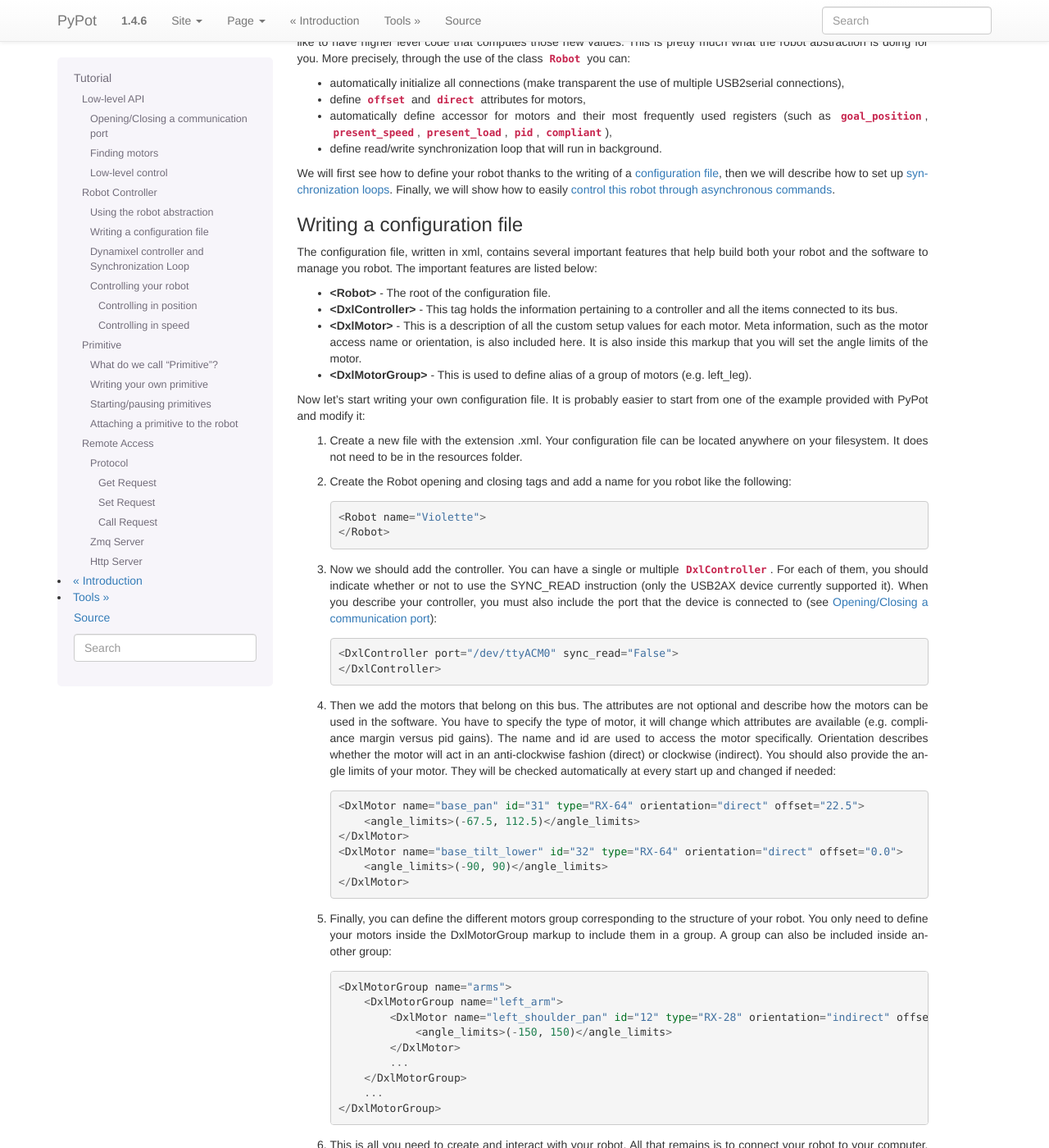
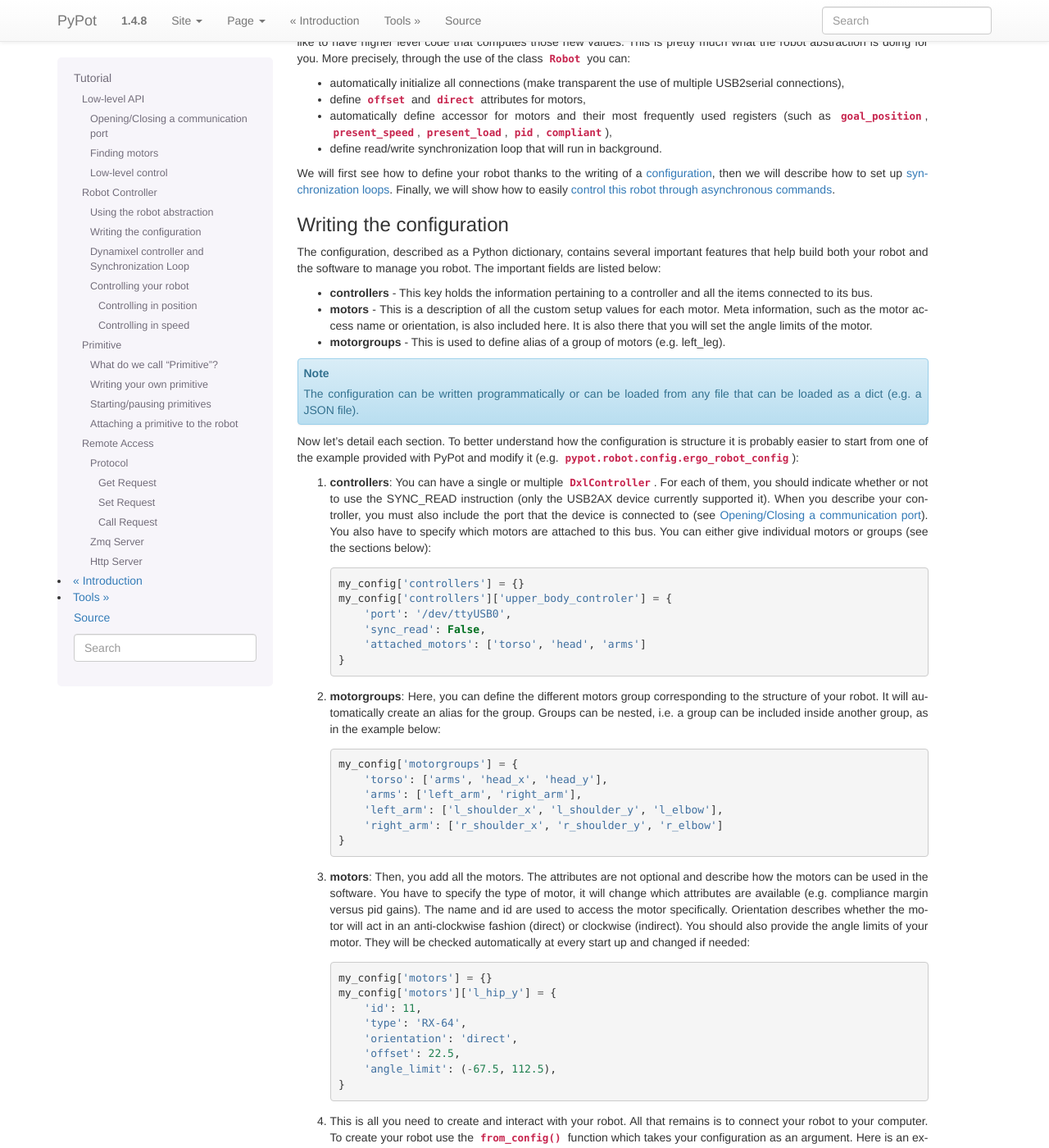
Before and after one commit to poppy-project/pypot, a Sphinx documentation site: the page built from doc/tutorial.rst, in a window 1280 px wide and 1400 px high, scrolled down 4247 px. Shown: the whole window at 82% size. Built offline with Sphinx 7.4.7, drawn with Linux system fonts in a browser that asks for light colours; some of the changed text lies outside the part shown.

Commit message:
Update the doc. to represent the new config functionalities.

```diff
--- a/doc/pypot.robot.rst
+++ b/doc/pypot.robot.rst
@@ -15,10 +15,10 @@
     :undoc-members:
     :show-inheritance:
 
-:mod:`xmlparser` Module
------------------------
+:mod:`config` Module
+--------------------
 
-.. automodule:: pypot.robot.xmlparser
+.. automodule:: pypot.robot.config
     :members:
     :undoc-members:
     :show-inheritance:
--- a/doc/tutorial.rst
+++ b/doc/tutorial.rst
@@ -197,68 +197,140 @@ While the :ref:`low_level` provides access to all functionalities of the dynamix
 * define read/write synchronization loop that will run in background.
 
 
-We will first see how to define your robot thanks to the writing of a :ref:`configuration file <config_file>`, then we will describe how to set up :ref:`synchronization loops <sync_loop>`. Finally, we will show how to easily :ref:`control this robot through asynchronous commands <control_robot>`.
+We will first see how to define your robot thanks to the writing of a :ref:`configuration <config_file>`, then we will describe how to set up :ref:`synchronization loops <sync_loop>`. Finally, we will show how to easily :ref:`control this robot through asynchronous commands <control_robot>`.
 
 
 
 .. _config_file:
 
-Writing a configuration file
-----------------------------
+Writing the configuration
+-------------------------
 
-The configuration file, written in xml, contains several important features that help build both your robot and the software to manage you robot. The important features are listed below:
+The configuration, described as a Python dictionary, contains several important features that help build both your robot and the software to manage you robot. The important fields are listed below:
 
-* **<Robot>** - The root of the configuration file.
-* **<DxlController>** - This tag holds the information pertaining to a controller and all the items connected to its bus.
-* **<DxlMotor>** - This is a description of all the custom setup values for each motor. Meta information, such as the motor access name or orientation, is also included here. It is also inside this markup that you will set the angle limits of the motor.
-* **<DxlMotorGroup>** - This is used to define alias of a group of motors (e.g. left_leg).
+* **controllers** - This key holds the information pertaining to a controller and all the items connected to its bus.
+* **motors** - This is a description of all the custom setup values for each motor. Meta information, such as the motor access name or orientation, is also included here. It is also there that you will set the angle limits of the motor.
+* **motorgroups** - This is used to define alias of a group of motors (e.g. left_leg).
 
-Now let's start writing your own configuration file. It is probably easier to start from one of the example provided with PyPot and modify it:
+.. note:: The configuration can be written programmatically or can be loaded from any file that can be loaded as a dict (e.g. a JSON file).
 
-#. Create a new file with the extension .xml. Your configuration file can be located anywhere on your filesystem. It does not need to be in the resources folder.
+Now let's detail each section. To better understand how the configuration is structure it is probably easier to start from one of the example provided with PyPot and modify it (e.g. :obj:`pypot.robot.config.ergo_robot_config`):
 
-#. Create the Robot opening and closing tags and add a name for you robot like the following::
+#. **controllers**: You can have a single or multiple :class:`~pypot.dynamixel.controller.DxlController`. For each of them, you should indicate whether or not to use the SYNC_READ instruction (only the USB2AX device currently supported it). When you describe your controller, you must also include the port that the device is connected to (see :ref:`open_connection`). You also have to specify which motors are attached to this bus. You can either give individual motors or groups (see the sections below)::
 
-    <Robot name="Violette">
-    </Robot>
+        my_config['controllers'] = {}
+        my_config['controllers']['upper_body_controler'] = {
+            'port': '/dev/ttyUSB0',
+            'sync_read': False,
+            'attached_motors': ['torso', 'head', 'arms']
+        }
 
-#. Now we should add the controller. You can have a single or multiple :class:`~pypot.dynamixel.controller.DxlController`. For each of them, you should indicate whether or not to use the SYNC_READ instruction (only the USB2AX device currently supported it). When you describe your controller, you must also include the port that the device is connected to (see :ref:`open_connection`)::
+#. **motorgroups**: Here, you can define the different motors group corresponding to the structure of your robot. It will automatically create an alias for the group. Groups can be nested, i.e. a group can be included inside another group, as in the example below::
 
-        <DxlController port="/dev/ttyACM0" sync_read="False">
-        </DxlController>
+        my_config['motorgroups'] = {
+            'torso': ['arms', 'head_x', 'head_y'],
+            'arms': ['left_arm', 'right_arm'],
+            'left_arm': ['l_shoulder_x', 'l_shoulder_y', 'l_elbow'],
+            'right_arm': ['r_shoulder_x', 'r_shoulder_y', 'r_elbow']
+        }
 
-#. Then we add the motors that belong on this bus. The attributes are not optional and describe how the motors can be used in the software. You have to specify the type of motor, it will change which attributes are available (e.g. compliance margin versus pid gains). The name and id are used to access the motor specifically. Orientation describes whether the motor will act in an anti-clockwise fashion (direct) or clockwise (indirect). You should also provide the angle limits of your motor. They will be checked automatically at every start up and changed if needed::
+#. **motors**: Then, you add all the motors. The attributes are not optional and describe how the motors can be used in the software. You have to specify the type of motor, it will change which attributes are available (e.g. compliance margin versus pid gains). The name and id are used to access the motor specifically. Orientation describes whether the motor will act in an anti-clockwise fashion (direct) or clockwise (indirect). You should also provide the angle limits of your motor. They will be checked automatically at every start up and changed if needed::
 
-        <DxlMotor name="base_pan" id="31" type="RX-64" orientation="direct" offset="22.5">
-            <angle_limits>(-67.5, 112.5)</angle_limits>
-        </DxlMotor>
-        <DxlMotor name="base_tilt_lower" id="32" type="RX-64" orientation="direct" offset="0.0">
-            <angle_limits>(-90, 90)</angle_limits>
-        </DxlMotor>
-
-#. Finally, you can define the different motors group corresponding to the structure of your robot. You only need to define your motors inside the DxlMotorGroup markup to include them in a group. A group can also be included inside another group::
-
-        <DxlMotorGroup name="arms">
-            <DxlMotorGroup name="left_arm">
-                <DxlMotor name="left_shoulder_pan" id="12" type="RX-28" orientation="indirect" offset="-67.5">
-                    <angle_limits>(-150, 150)</angle_limits>
-                </DxlMotor>
-                ...
-            </DxlMotorGroup>
-            ...
-        </DxlMotorGroup>
+        my_config['motors'] = {}
+        my_config['motors']['l_hip_y'] = {
+            'id': 11,
+            'type': 'RX-64',
+            'orientation': 'direct',
+            'offset': 22.5,
+            'angle_limit': (-67.5, 112.5),
+        }
 
 
-#. This is all you need to create and interact with your robot. All that remains is to connect your robot to your computer. To create your robot, you need to send it the location of your xml file in a string so that it can convert all the custom settings you have placed here and create you a robot. Here is an example of how to create your first robot and start using it::
+#. This is all you need to create and interact with your robot. All that remains is to connect your robot to your computer. To create your robot use the :func:`~pypot.robot.config.from_config` function which takes your configuration as an argument. Here is an example of how to create your first robot and start using it::
 
         import pypot.robot
 
-        robot = pypot.robot.from_configuration(my_config_file)
+        robot = pypot.robot.from_config(my_config)
         robot.start_sync()
 
         for m in robot.left_arm:
             print m.present_position
 
+#. (optional) If you prefer working with file, you can read/write your config to any format that can be transformed into a dictionary. For instance, you can easily use the JSON format::
+
+    import json
+
+    import pypot.robot
+
+    from pypot.robot.config import ergo_robot_config
+
+    with open('ergo.json', 'w') as f:
+        json.dump(ergo_robot_config, f, indent=2)
+
+    ergo = pypot.robot.from_json('ergo.json')
+
+
+To give you a complete overview of what your config should look like, here is the listing of the Ergo-Robot config dictionary::
+
+    ergo_robot_config = {
+        'controllers': {
+            'my_dxl_controller': {
+                'port': '/dev/ttyUSB0', # Depends on your OS
+                'sync_read': False,
+                'attached_motors': ['base', 'head'], # You can mix motorgroups or individual motors
+            },
+        },
+
+        'motorgroups': {
+            'base': ['base_pan', 'base_tilt_lower', 'base_tilt_upper'],
+            'head': ['head_pan', 'head_tilt_lower', 'head_tilt_upper'],
+        },
+
+        'motors': {
+            'base_pan': {
+                'id': 11,
+                'type': 'RX-64',
+                'orientation': 'direct',
+                'offset': 22.5,
+                'angle_limit': (-67.5, 112.5),
+            },
+            'base_tilt_lower': {
+                'id': 12,
+                'type': 'RX-64',
+                'orientation': 'direct',
+                'offset': 0.0,
+                'angle_limit': (-90.0, 90.0),
+            },
+            'base_tilt_upper': {
+                'id': 13,
+                'type': 'RX-64',
+                'orientation': 'direct',
+                'offset': 0.0,
+                'angle_limit': (-90.0, 90.0),
+            },
+            'head_pan': {
+                'id': 14,
+                'type': 'RX-28',
+                'orientation': 'direct',
+                'offset': 22.5,
+                'angle_limit': (-67.5, 112.5),
+            },
+            'head_tilt_lower': {
+                'id': 15,
+                'type': 'RX-28',
+                'orientation': 'indirect',
+                'offset': 0.0,
+                'angle_limit': (-90.0, 90.0),
+            },
+            'head_tilt_upper': {
+                'id': 16,
+                'type': 'RX-28',
+                'orientation': 'indirect',
+                'offset': 0.0,
+                'angle_limit': (-90.0, 90.0),
+            },
+        },
+    }
 
 .. _sync_loop:
 
@@ -278,13 +350,13 @@ If you looked closely at the example above, you could have noticed that even wit
 
 So, in most case you should not have to worry about synchronization loop and it should directly work. Off course, if you want to synchronize other values than the ones listed above you will have to modify this default behavior.
 
-.. note:: With the current version of PyPot, you can not indicate in the xml file which subclasses of :class:`~pypot.dynamixel.controller.DxlController` you want to use. This feature should be added in the next version. If you want to use your own controller, you should either modify the xml parser, modify the :class:`~pypot.dynamixel.controller.BaseDxlController` class or directly instantiate the :class:`~pypot.robot.robot.Robot` class.
+.. note:: With the current version of PyPot, you can not indicate in the configuration which subclasses of :class:`~pypot.dynamixel.controller.DxlController` you want to use. This feature should be added in a future version. If you want to use your own controller, you should either modify the config parser, modify the :class:`~pypot.dynamixel.controller.BaseDxlController` class or directly instantiate the :class:`~pypot.robot.robot.Robot` class.
 
 To start all the synchronization loops, you only need to call the :meth:`~pypot.robot.robot.Robot.start_sync` method. You can also stop the synchronization if needed (see the :meth:`~pypot.robot.robot.Robot.stop_sync` method)::
 
     import pypot.robot
 
-    robot = pypot.robot.from_configuration(my_config_file)
+    robot = pypot.robot.from_config(my_config)
     robot.start_sync()
 
 .. warning:: You should never set values to motors before starting the synchronization loop.
@@ -306,7 +378,9 @@ As shown in the examples above, the robot class let you directly access the diff
 
     import pypot.robot
 
-    ergo_robot = pypot.robot.from_configuration('resources/ergo_robot.xml')
+    from pypot.robot.config import ergo_robot_config
+
+    robot = pypot.robot.from_config(ergo_robot_config)
     ergo_start_sync()
 
     # Note that all these calls will return immediately,
@@ -328,11 +402,12 @@ As an example of what you can easily do with the Robot API, we are going to writ
 
     import pypot.robot
 
+    from pypot.robot.config import ergo_robot_config
+
     amp = 30
     freq = 0.5
 
-    ergo_robot = pypot.robot.from_configuration('resources/ergo_robot.xml')
-    ergo_robot.start_sync()
+    robot = pypot.robot.from_config(ergo_robot_config)    ergo_robot.start_sync()
 
     # Put the robot in its initial position
     for m in ergo_robot.motors: # Note that we always provide an alias for all motors.
@@ -438,7 +513,7 @@ As an example, let's write a simple primitive that recreate the dance behavior w
 
 To run this primitive on your robot, you simply have to do::
 
-    ergo_robot = pypot.robot.from_configuration(...)
+    ergo_robot = pypot.robot.from_config(...)
     ergo_robot.start_sync()
 
     dance = DancePrimitive(ergo_robot)
@@ -457,7 +532,7 @@ If you want to make the dance primitive infinite you can use the :class:`~pypot.
 
 And then runs it with::
 
-    ergo_robot = pypot.robot.from_configuration(...)
+    ergo_robot = pypot.robot.from_config(...)
     ergo_robot.start_sync()
 
     dance = LoopDancePrimitive(ergo_robot, 50)
@@ -505,7 +580,7 @@ In the previous section, we explain that the primitives run in a sandbox in the
 
 Let's go back on our DancePrimitive example. You can write::
 
-    ergo_robot = pypot.robot.from_configuration(...)
+    ergo_robot = pypot.robot.from_config(...)
     ergo_robot.start_sync()
 
     ergo_robot.attach_primitive(DancePrimitive(ergo_robot), 'dance')
@@ -541,7 +616,7 @@ As an example of what you can do, here is the code of getting the load of a moto
 
     import zmq
 
-    robot = pypot.robot.from_configuration(...)
+    robot = pypot.robot.from_config(...)
     robot.start_sync()
 
     server = pypot.server.ZMQServer(robot, host, port)
@@ -678,7 +753,7 @@ Here is an example of how you can create a zmq server and send request::
 
     import zmq
 
-    robot = pypot.robot.from_configuration(...)
+    robot = pypot.robot.from_config(...)
     robot.start_sync()
 
     server = pypot.server.ZMQServer(robot, host, port)
@@ -722,7 +797,7 @@ An example of how you can use the HTTP server::
     import pypot.robot
     import pypot.server
 
-    robot = pypot.robot.from_configuration(...)
+    robot = pypot.robot.from_config(...)
     robot.start_sync()
 
     server = pypot.server.HTTPServer(robot, host, port)
--- a/pypot/_version.py
+++ b/pypot/_version.py
@@ -1 +1 @@
-__version__ = '1.4.6'
+__version__ = '1.4.8'
```
Also changed, not shown: other parts of doc/tutorial.rst (+1 -1 lines), doc/intro.rst (+12 -10 lines), 1 other file.
